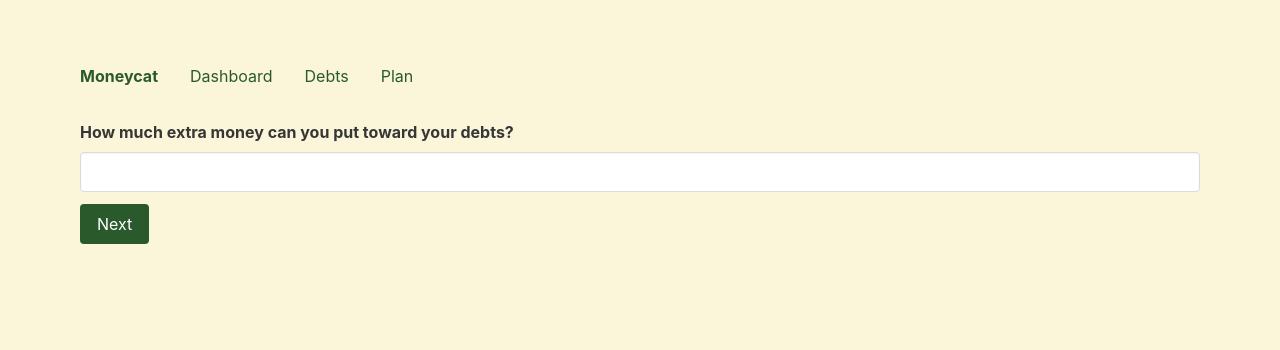
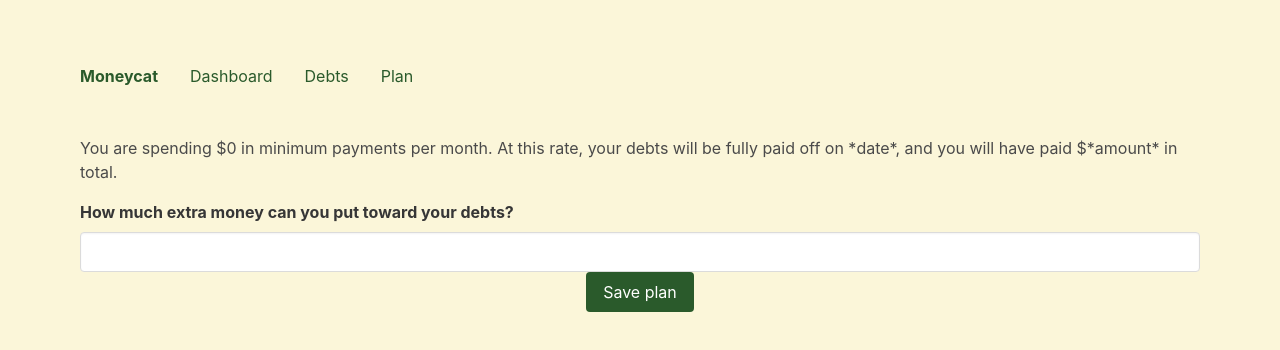
Before and after one commit to nchls/moneycat, a React app: page /reactriot2018-moneycat/plan in a window 1280 px wide. Shown: the top 350 px of the page. Built offline with nearby package versions, Linux system fonts and the light colour scheme.

Commit message:
Plan page: reordering payoff

```diff
--- a/package.json
+++ b/package.json
@@ -39,6 +39,7 @@
     "react-redux": "^5.0.7",
     "react-router": "^4.3.1",
     "react-router-dom": "^4.3.1",
+    "react-sortable-hoc": "^0.8.3",
     "redux": "^4.0.0",
     "redux-logic": "^2.0.0",
     "sass-loader": "^7.1.0",
--- a/src/components/app/app.scss
+++ b/src/components/app/app.scss
@@ -10,7 +10,7 @@ $card-margin: 1em;
 }
 
 .cards-list {
-
+	margin: 0 -1em;
 }
 .card {
 	background: $card-background;
--- a/src/components/planPage/PlanPage.js
+++ b/src/components/planPage/PlanPage.js
@@ -1,7 +1,8 @@
 import React, { Fragment } from 'react';
 import { connect } from 'react-redux';
 import { Formik } from 'formik';
-import { InputField } from '../../primitives/FormFields';
+import { InputField, OrderField } from '../../primitives/FormFields';
+import moment from 'moment';
 
 import './planPage.scss';
 import { setPlanExtraAmount, setPlanPayoffOrder, setPlanCreated } from './planPageModule';
@@ -16,13 +17,19 @@ class PlanPageContainer extends React.Component {
 	constructor(props) {
 		super(props);
 		this.state = {
-			isPlanOrderShown: false
+			isPlanOrderShown: props.plan.extraAmount !== undefined,
+			isPlanProjectionShown: props.plan.payoffOrder !== undefined
 		};
 		this.showPlanOrder = this.showPlanOrder.bind(this);
+		this.showPlanProjection = this.showPlanProjection.bind(this);
 	}
 
 	showPlanOrder() {
 		this.setState({ isPlanOrderShown: true });
+	}
+
+	showPlanProjection() {
+		this.setState({ isPlanProjectionShown: true });
 	}
 
 	render() {
@@ -30,24 +37,56 @@ class PlanPageContainer extends React.Component {
 			{...this.props}
 			isPlanOrderShown={this.state.isPlanOrderShown}
 			showPlanOrder={this.showPlanOrder}
+			isPlanProjectionShown={this.state.isPlanProjectionShown}
+			showPlanProjection={this.showPlanProjection}
 		/>
 	}
 };
 
 const PlanPage = ({
+	plan,
 	debts,
 	setPlanExtraAmount,
 	setPlanPayoffOrder,
 	setPlanCreated,
 	isPlanOrderShown,
-	showPlanOrder
+	showPlanOrder,
+	isPlanProjectionShown,
+	showPlanProjection
 }) => {
-	const initialValues = {};
+	const today = moment().format('YYYY-MM-DD');
+
+	const initialValues = {
+		extraAmount: plan.extraAmount,
+		payoffOrder: plan.payoffOrder
+	};
 	const onSubmit = (values) => {
+		const payoffOrder = values.payoffOrder.map((debtName) => {
+			// The user has not reordered the debts, so we can just return the ID
+			if (typeof debtName === 'number') {
+				return debtName;
+			}
+			return Object.values(debts).find((debt) => debt.name === debtName).id;
+		});
+		showPlanProjection();
+		setPlanCreated(today);
 		setPlanExtraAmount(values.extraAmount);
+		setPlanPayoffOrder(payoffOrder);
 	};
 
-	const orderedDebts = orderDebtsForPayoff(debts);
+	const multipleDebts = (Object.values(debts).length > 1);
+	const optimalDebtOrder = orderDebtsForPayoff(debts);
+	let actualDebtOrder;
+	if (plan.payoffOrder === undefined) {
+		actualDebtOrder = optimalDebtOrder;
+	} else {
+		actualDebtOrder = plan.payoffOrder.map((debtId) => debts[debtId]);
+	}
+
+	const sumOfMinimumPayments = Object.values(debts).reduce((accumulator, debt) => {
+		accumulator += debt.minimumPayment;
+		return accumulator;
+	}, 0);
 
 	return (
 		<div className="plan-page">
@@ -67,37 +106,65 @@ const PlanPage = ({
 					setFieldTouched
 				}) => {
 					return (
-						<Fragment>
+						<form onSubmit={handleSubmit}>
+							<p className="minimum-payment-projections">{`
+								You are spending $${sumOfMinimumPayments} in minimum payments per month. At this rate,
+								your debts will be fully paid off on *date*, and you will have paid $*amount* in total.
+							`}</p>
 							<div className="extra-money-prompt">
 								<InputField
 									id="extraAmount"
 									type="number"
 									min={1}
 									max={999999}
+									value={values.extraAmount}
 									label="How much extra money can you put toward your debts?"
 									error={errors.extraAmount}
 									isTouched={touched.extraAmount}
 									onChange={handleChange}
 									onBlur={handleBlur}
 								/>
-								{ !isPlanOrderShown && (
-									<button className="button is-primary" onClick={showPlanOrder}>Next</button>
+								{ (!isPlanOrderShown && multipleDebts) && (
+									<div className="buttons is-right">
+										<button className="button is-primary" onClick={showPlanOrder}>Next</button>
+									</div>
 								) }
 							</div>
 							{ isPlanOrderShown && (
 								<Fragment>
-									{ Object.values(debts).length > 1 && (
+									{ multipleDebts && (
 										<div className="payoff-order-prompt">
 											<p>
 												You'll save the most money by paying off your debts in this order: {
-													orderedDebts.map((debt) => debt.name).join(', ')
-												}. But you can rearrange them if you want.
+													optimalDebtOrder.map((debt) => debt.name).join(', ')
+												}. But you can rearrange them here if you want by dragging and dropping:
 											</p>
+											<OrderField
+												id="payoffOrder"
+												label="Payoff order"
+												items={actualDebtOrder.map((debt) => debt.name)}
+												error={errors.payoffOrder}
+												isTouched={touched.payoffOrder}
+												setFieldValue={setFieldValue}
+												setFieldTouched={setFieldTouched}
+											/>
 										</div>
+									) }
+									{ !isPlanProjectionShown ? (
+										<div className="buttons is-right">
+											<button className="button is-primary" type="submit">Next</button>
+										</div>
+									) : (
+										<p>With this plan your debts will be paid off x months sooner, on *date*, and you will have saved $*amount* in interest.</p>
 									) }
 								</Fragment>
 							) }
-						</Fragment>
+							{ isPlanProjectionShown && (
+								<div className="buttons is-centered">
+									<button className="button is-primary" type="submit">Save plan</button>
+								</div>
+							) }
+						</form>
 					);
 				} }
 			</Formik>
@@ -122,10 +189,10 @@ const validatePlanForm = (values) => {
 	return errors;
 };
 
-
 const mapStateToProps = (state) => {
 	return {
-		debts: state.debts
+		debts: state.debts,
+		plan: state.plan
 	};
 };
 
@@ -133,7 +200,7 @@ const mapDispatchToProps = (dispatch) => {
 	return {
 		setPlanExtraAmount: (amount) => dispatch(setPlanExtraAmount(amount)),
 		setPlanPayoffOrder: (order) => dispatch(setPlanPayoffOrder(order)),
-		setPlanCreated: (date) => dispatch(setPlanExtraAmount(date))
+		setPlanCreated: (date) => dispatch(setPlanCreated(date))
 	};
 };
 
--- a/src/components/planPage/planPage.scss
+++ b/src/components/planPage/planPage.scss
@@ -1,3 +1,28 @@
 .plan-page {
 	padding: 1em;
+	p {
+		margin: 1em 0;
+	}
 }
+
+.payoff-order-prompt {
+
+}
+
+.payoff-order-list {
+	padding: 1em 0;
+	user-select: none;
+}
+.order-item {
+	padding: 1em;
+	box-shadow: 0 0 .4em rgba(0,0,0,0.3);
+	border: solid 1px #bbb;
+	background: #fff;
+	list-style: none;
+	cursor: move;
+}
+.drag-handle {
+	display: inline-block;
+	padding: 0 1em 0 0;
+	color: #777;
+}
--- a/src/components/planPage/planPageModule.js
+++ b/src/components/planPage/planPageModule.js
@@ -16,7 +16,7 @@ export const planReducer = (state = initialState, action) => {
             return newState;
 
         case 'SET_PLAN_PAYOFF_ORDER':
-            newState = { ...state, payoffOrder: action.order };
+            newState = { ...state, payoffOrder: action.payoffOrder };
             return newState;
 
         default:
@@ -38,9 +38,9 @@ export const setPlanExtraAmount = (amount) => {
     };
 };
 
-export const setPlanPayoffOrder = (order) => {
+export const setPlanPayoffOrder = (payoffOrder) => {
     return {
-        type: 'SET_PLAN_CREATED',
-        created: order
+        type: 'SET_PLAN_PAYOFF_ORDER',
+        payoffOrder: payoffOrder
     };
 };
--- a/src/primitives/FormFields.js
+++ b/src/primitives/FormFields.js
@@ -1,12 +1,16 @@
 import React from 'react';
+
 import 'react-dates/initialize';
 import { SingleDatePicker } from 'react-dates';
 import 'react-dates/lib/css/_datepicker.css';
 
+import { SortableContainer, SortableElement, SortableHandle, arrayMove } from 'react-sortable-hoc';
+
+
 const FormField = ({ id, label, helpText, error, isTouched, children }) => {
 	return (
 		<div className="field">
-			<label className="label" htmlFor={id}>{ label }</label>
+			{ label && <label className="label" htmlFor={id}>{ label }</label> }
 			<div className="control">
 				{ children }
 				{ helpText && <div className="help">{ helpText }</div> }
@@ -108,3 +112,57 @@ export class DateField extends React.Component {
 		);
 	}
 }
+
+const DragHandle = SortableHandle(() => <span className="drag-handle">::</span>);
+
+const SortableItem = SortableElement(({ value }) =>
+	<li className="order-item">
+		<DragHandle />
+		{value}
+	</li>
+);
+
+const SortableList = SortableContainer(({ items }) => {
+	return (
+		<ul className="payoff-order-list">
+			{items.map((value, index) => (
+				<SortableItem key={`item-${index}`} index={index} value={value} />
+			))}
+		</ul>
+	);
+});
+
+export class OrderField extends React.Component {
+	constructor(props) {
+		super(props);
+		this.state = {
+			items: props.items
+		};
+		this.props.setFieldValue(props.id, props.items); // Formik's callback
+
+		this.onSortEnd = this.onSortEnd.bind(this);
+	}
+
+	onSortEnd({ oldIndex, newIndex }) {
+		this.setState({
+			items: arrayMove(this.state.items, oldIndex, newIndex)
+		});
+		this.props.setFieldValue(this.props.id, this.state.items); // Formik's callback
+	};
+
+	render() {
+		return (
+			<FormField {...this.props}>
+				<input
+					className="input"
+					type="hidden"
+					onChange={this.props.onChange}
+					onBlur={this.props.onBlur}
+					id={this.props.id}
+					value={this.state.items.join(',')}
+				/>
+				<SortableList items={this.state.items} onSortEnd={this.onSortEnd} />
+			</FormField>
+		);
+	}
+}
--- a/src/utility/projection.js
+++ b/src/utility/projection.js
@@ -1,5 +1,10 @@
 export const orderDebtsForPayoff = (debts) => {
 	return Object.values(debts).sort((a, b) => {
-		return a.interestRate - b.interestRate;
+		const intRateDiff = b.interestRate - a.interestRate;
+		// If the interest rates are the same, go with the smaller balance
+		if (intRateDiff === 0) {
+			return a.balance - b.balance;
+		}
+		return intRateDiff;
 	});
 };
```
